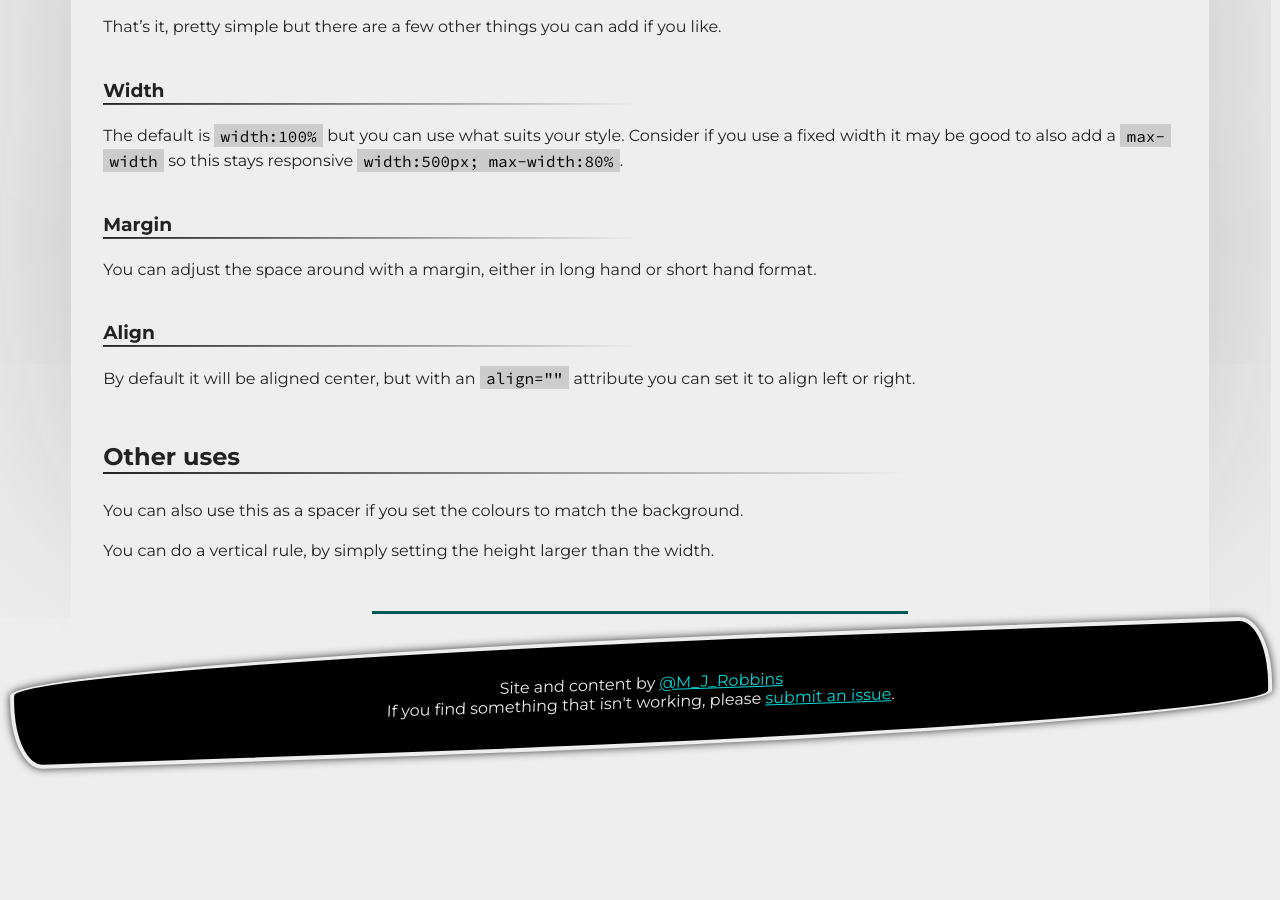
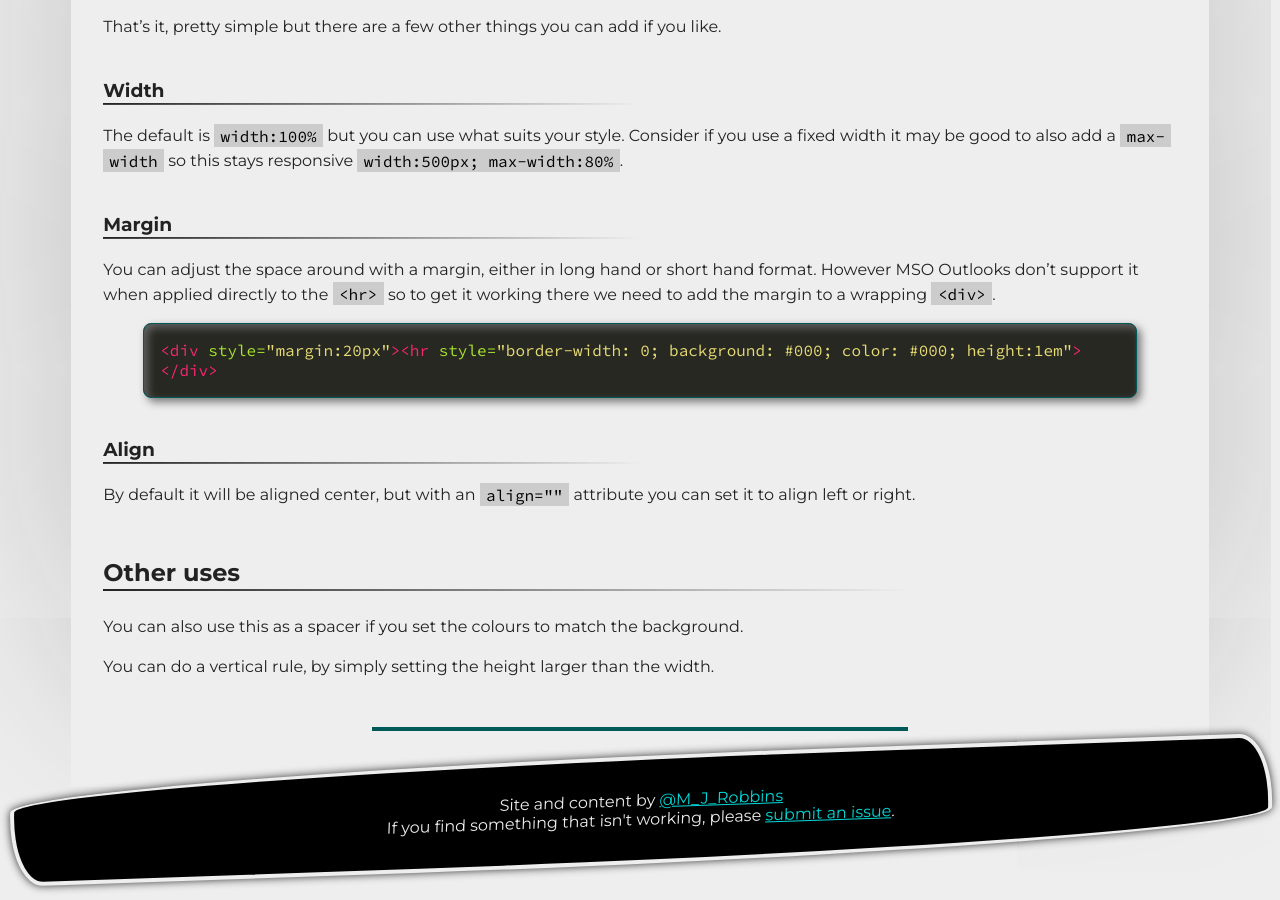
Before and after one commit to M-J-Robbins/good-email-code, a Jekyll site: the page built from email-code/hr.md, in a window 1280 px wide and 900 px high, scrolled down 653 px. Built offline with Jekyll 4.4.1, drawn with Linux system fonts in a browser that asks for light colours; our own code applies the rules of GitHub Pages for plain Markdown files; a script that is not in the unit is left out; before the commit the page ends 1441 px from its top, so only the background shows below that.

Commit message:
Update hr.md

```diff
--- a/email-code/hr.md
+++ b/email-code/hr.md
@@ -14,7 +14,10 @@ That's it, pretty simple but there are a few other things you can add if you lik
 The default is `width:100%` but you can use what suits your style.  Consider if you use a fixed width it may be good to also add a `max-width` so this stays responsive `width:500px; max-width:80%`.
 
 ### Margin
-You can adjust the space around with a margin, either in long hand or short hand format.
+You can adjust the space around with a margin, either in long hand or short hand format.  However MSO Outlooks don't support it when applied directly to the `<hr>` so to get it working there we need to add the margin to a wrapping `<div>`.
+{% highlight html %}
+<div style="margin:20px"><hr style="border-width: 0; background: #000; color: #000; height:1em"></div>
+{% endhighlight %}
 
 ### Align
 By default it will be aligned center, but with an `align=""` attribute you can set it to align left or right.
```
